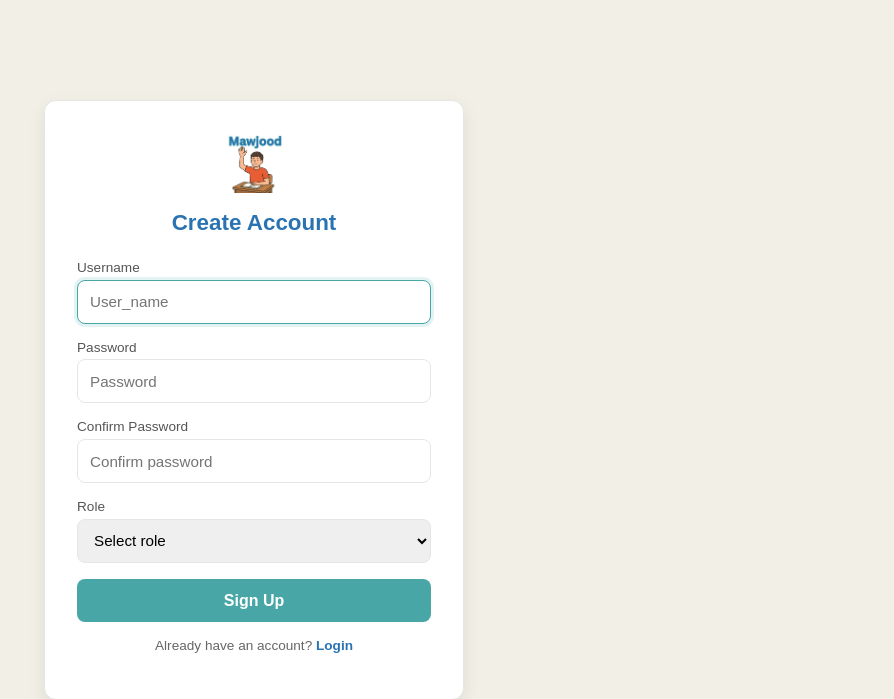
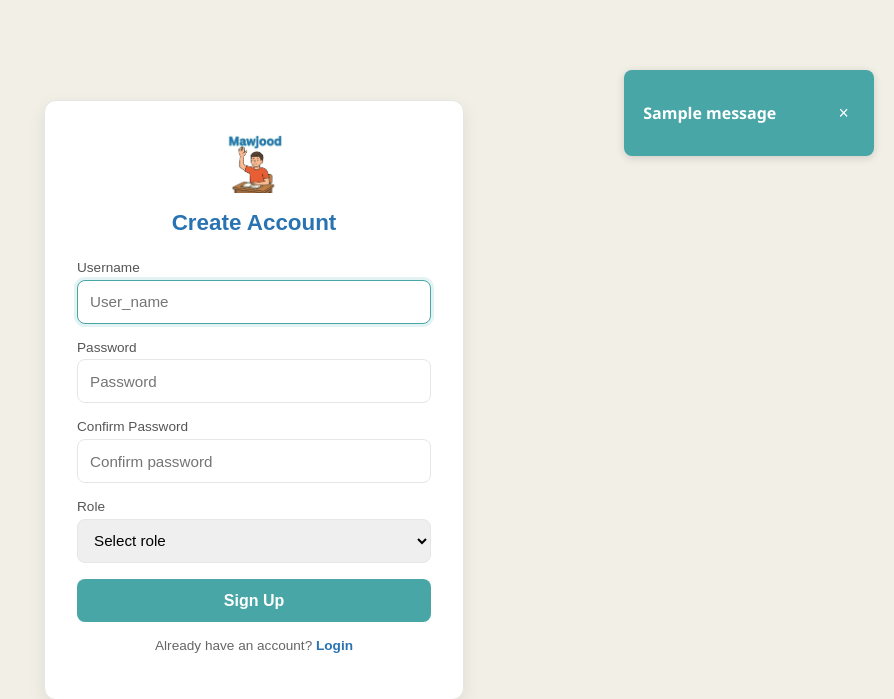
Before and after one commit to ZiadRabea/Mawjood, a Django app: page /accounts/sign_up/ in a window 1280 px wide. Shown: the top 699 px of the page, without its empty margins (386-1280 px from the left). Run offline with Django 5.2, Linux system fonts and the light colour scheme; a user stored in the database is signed in; tables that the repository leaves empty hold one stand-in row (values such as "Sample post"); one stand-in notice (Sample message) is shown.

```diff
--- a/Accounts/templates/registration/sign_up.html
+++ b/Accounts/templates/registration/sign_up.html
@@ -116,9 +116,62 @@
     .signup-footer a:hover {
       text-decoration: underline;
     }
+    .flash-messages {
+      position: fixed;
+      top: 70px;
+      right: 20px;
+      z-index: 2000;
+      display: flex;
+      flex-direction: column;
+      gap: 0.8rem;
+    }
+    .flash {
+      padding: 1rem 1.2rem;
+      border-radius: 8px;
+      color: #fff;
+      font-weight: bold;
+      display: flex;
+      align-items: center;
+      justify-content: space-between;
+      min-width: 250px;
+      max-width: 400px;
+      box-shadow: 0 2px 8px rgba(0,0,0,0.15);
+      animation: fadeIn 0.3s ease;
+    }
+    .flash.success { background-color: #48A6A7; }
+    .flash.error { background-color: #b23b3b; }
+    .flash.info { background-color: #2973B2; }
+    .flash .close-btn {
+      background: none;
+      border: none;
+      color: #fff;
+      font-size: 1.1rem;
+      cursor: pointer;
+      margin-left: 1rem;
+      transition: transform 0.2s ease;
+    }
+    .flash .close-btn:hover { transform: scale(1.2); }
+    @keyframes fadeIn {
+      from { opacity: 0; transform: translateY(-10px); }
+      to { opacity: 1; transform: translateY(0); }
+    }
+    @keyframes fadeOut {
+      from { opacity: 1; transform: translateY(0); }
+      to { opacity: 0; transform: translateY(-10px); }
+    }
   </style>
 </head>
 <body>
+  <div class="flash-messages">
+    {% if messages %}
+      {% for message in messages %}
+        <div class="flash {{ message.tags }}">
+          <pre style="font-weight: bold; font-family:'Segoe UI', Tahoma, Geneva, Verdana, sans-serif">{{ message }}</pre>
+          <button class="close-btn">&times;</button>
+        </div>
+      {% endfor %}
+    {% endif %}
+  </div>
   <div class="signup-card">
       <img src="{%static 'imgs/logo.png'%}" alt="Logo">
       <h1>Create Account</h1>
@@ -164,5 +217,20 @@
   document.getElementById("id_first_name").placeholder = "First name";
   document.getElementById("id_last_name").placeholder = "Last name";
 </script>
+<script>
+  // Auto hide after 5 seconds
+  document.querySelectorAll('.flash').forEach((msg) => {
+    setTimeout(() => {
+      msg.style.animation = 'fadeOut 0.4s forwards';
+      setTimeout(() => msg.remove(), 400);
+    }, 20000);
+
+    // Manual close
+    msg.querySelector('.close-btn').addEventListener('click', () => {
+      msg.style.animation = 'fadeOut 0.4s forwards';
+      setTimeout(() => msg.remove(), 400);
+    });
+  });
+</script>
 </body>
 </html>
--- a/Accounts/views.py
+++ b/Accounts/views.py
@@ -1,4 +1,5 @@
 from django.shortcuts import render
+from django.contrib import messages
 from .models import *
 from django.contrib.auth.decorators import login_required
 # Create your views here.
@@ -24,8 +25,8 @@ def sign_up(request):
                 username = Form.cleaned_data['username']
                 password = Form.cleaned_data['password1']
                 user = authenticate(username=username, password=password)
-                login(request, user)
-                return redirect(f'/')
+                messages.success(request, f"Success : \n Username : {username} \n Password : {password}")
+                return redirect(f'/accounts/sign_up')
         else:
             Form = SignUP()
         return render(request, 'registration/sign_up.html', {'form': Form})
--- a/requirements.txt
+++ b/requirements.txt
@@ -10,6 +10,7 @@ sqlparse==0.5.1
 tzdata==2024.1
 pillow==10.4.0
 django-filter==24.3
+gunicorn
 requests
 urllib3
 beautifulsoup4
--- a/runtime.txt
+++ b/runtime.txt
@@ -1 +1 @@
-python-3.9.1
+python-3.11
```
Also changed, not shown: main/templates/add.html (+0 -7 lines), main/templates/addstudent.html (+9 -4 lines), main/templates/classrooms.html (+6 -5 lines), main/templates/manage_classrooms.html (+6 -4 lines), main/templates/manage_grades.html (+6 -4 lines), main/templates/reports.html (+9 -4 lines), main/templates/students.html (+20 -5 lines).
